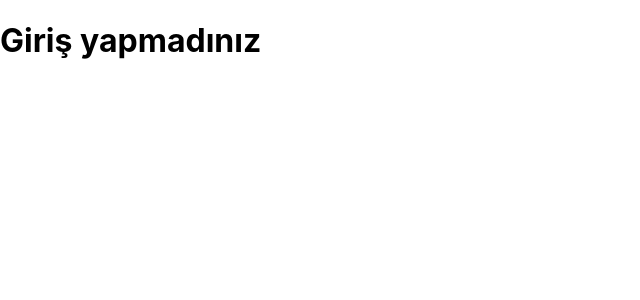
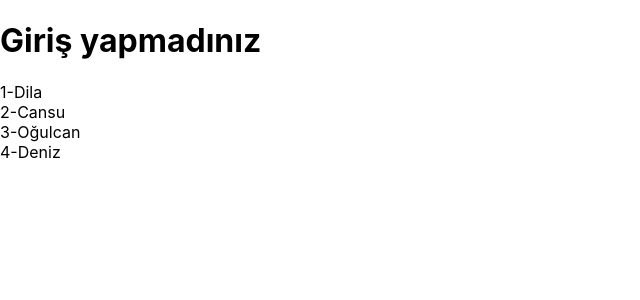
Before and after one commit to gulceTuncel/hello-react, a React (Create React App) app: page / in a window 1280 px wide. Shown: the top 300 px of the page, without its empty margins (0-640 px from the left). Built offline with nearby package versions, Linux system fonts and the light colour scheme.

Commit message:
props devam

```diff
--- a/src/App.js
+++ b/src/App.js
@@ -5,7 +5,24 @@ import User from "./components/User";
 const name = "Mehmet";
 const surname = "Seven";
 const isLoggedIn = true;
-
+const friends = [
+  {
+    id:1,
+    name:"Dila"
+  },
+  {
+    id:2,
+    name:"Cansu"
+  },
+  {
+    id:3,
+    name:"Oğulcan"
+  },
+  {
+    id:4,
+    name:"Deniz"
+  }
+]
 function App() {
   //  return React.createElement('div',null,"Hello");
   return (
@@ -30,7 +47,7 @@ function App() {
       <hr />
       {isLoggedIn ? `Benim adım ${name} ${surname}` : `Giriş yapmadınız`} */}
 
-      <User name="Mehmet" surname="Seven" isLoggedIn={false}/>
+      <User name="Mehmet" surname="Seven" isLoggedIn={false} age={29} friends={friends}/>
 
 
     </>
--- a/src/components/User.js
+++ b/src/components/User.js
@@ -1,15 +1,24 @@
 import React from "react";
 
-const User = ({name,surname,isLoggedIn}) => {
+const User = ({ name, surname, age, isLoggedIn, friends }) => {
   return (
-    <h1>
-      {/* {props.isLoggedIn
+    <>
+      <h1>
+        {/* {props.isLoggedIn
         ? `Selam ${props.name} ${props.surname}`
         : `Giriş yapmadınız`} */}
-         {isLoggedIn
-        ? `Selam ${name} ${surname}`
-        : `Giriş yapmadınız`}
-    </h1>
+        {isLoggedIn ? `Selam ${name} ${surname}` : `Giriş yapmadınız`}
+      </h1>
+
+      {/* {friends.map((friend, index) => (
+        <div key={index}>{friend}</div>
+      ))} */}
+      {friends.map((friend) => (
+        <div key={friend.id}>
+          {friend.id}-{friend.name}
+        </div>
+      ))}
+    </>
   );
 };
 
```
